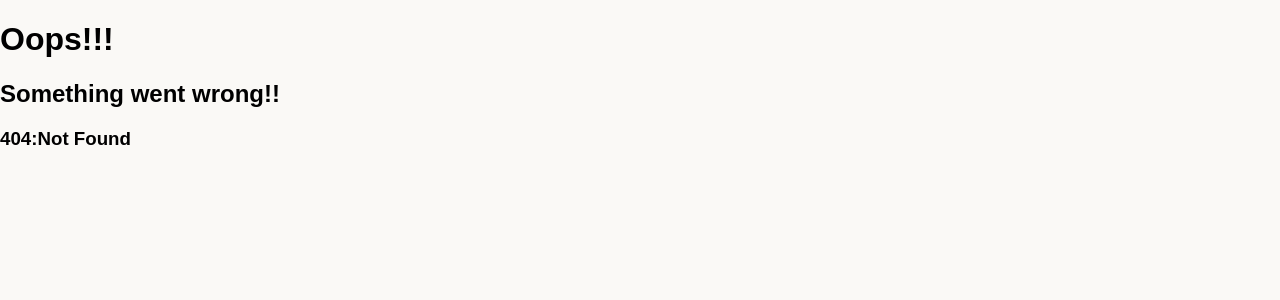
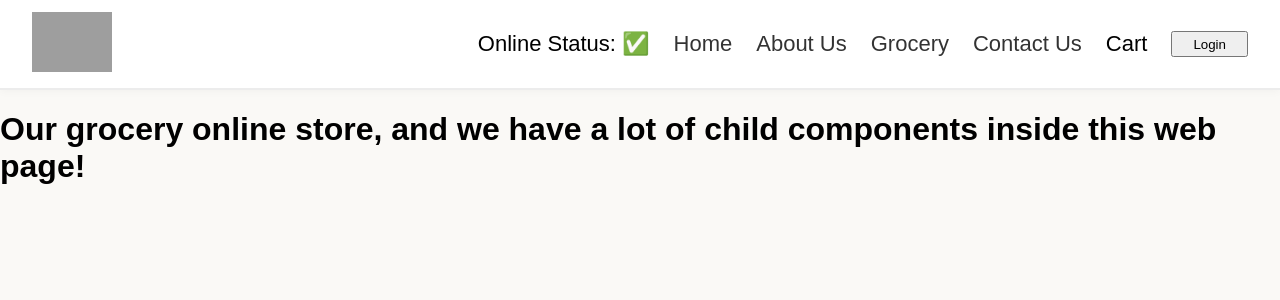
Before and after one commit to vanshu778/Namaste-React, a React (Vite) app: page /grocery in a window 1280 px wide. Before the commit this address had no page. Shown: the top 300 px of the page. Built offline with nearby package versions, Linux system fonts and the light colour scheme; grey boxes are pictures that could not be loaded.

Commit message:
Episode 9 Optimizing our App

```diff
--- a/src/App.js
+++ b/src/App.js
@@ -1,13 +1,24 @@
-import React from "react";
+import React, { lazy, Suspense } from "react";
 import ReactDOM from "react-dom/client";
 import Header from "./components/Header";
 import Body from "./components/Body";
 import { createBrowserRouter, RouterProvider, Outlet } from "react-router-dom";
-import About from "./components/About";
+// import About from "./components/About";
 import Contact from "./components/Contact";
 import Error from "./components/Error";
 import RestaurantMenu from "./components/RestaurantMenu";
-// not using keys (not acceptable) <<<< index as key <<<< unique id (best practice)
+// import Grocery from "./components/Grocery";
+
+//Chunking
+//Code Splitting
+//Dynamic Bundling
+//lazy loading
+//on demand loading
+//dynamic import
+
+const Grocery = lazy(() => import("./components/Grocery"));
+
+const About = lazy(() => import("./components/About"));
 
 const AppLayout = () => {
   return (
@@ -29,7 +40,19 @@
       },
       {
         path: "/about",
-        element: <About />,
+        element: (
+          <Suspense fallback={<h1>Loading....</h1>}>
+            <About />
+          </Suspense>
+        ),
+      },
+      {
+        path: "/grocery",
+        element: (
+          <Suspense fallback={<h1>Loading....</h1>}>
+            <Grocery />
+          </Suspense>
+        ),
       },
       {
         path: "/contact",
--- /dev/null
+++ b/src/components/Grocery.js
@@ -0,0 +1,10 @@
+const Grocery = () => {
+    return (
+    <h1>
+        {"  "}
+        Our grocery online store, and we have a lot of child components inside this web page!
+    </h1>
+    );
+};
+
+export default Grocery;
--- a/src/components/Header.js
+++ b/src/components/Header.js
@@ -21,9 +21,13 @@
           <li>
             <Link to="/about">About Us</Link>
           </li>
+           <li>
+            <Link to="/grocery">Grocery</Link>
+          </li>
           <li>
             <Link to="/contact">Contact Us</Link>
           </li>
+
           <li>Cart</li>
           <button
             className="login"
```
